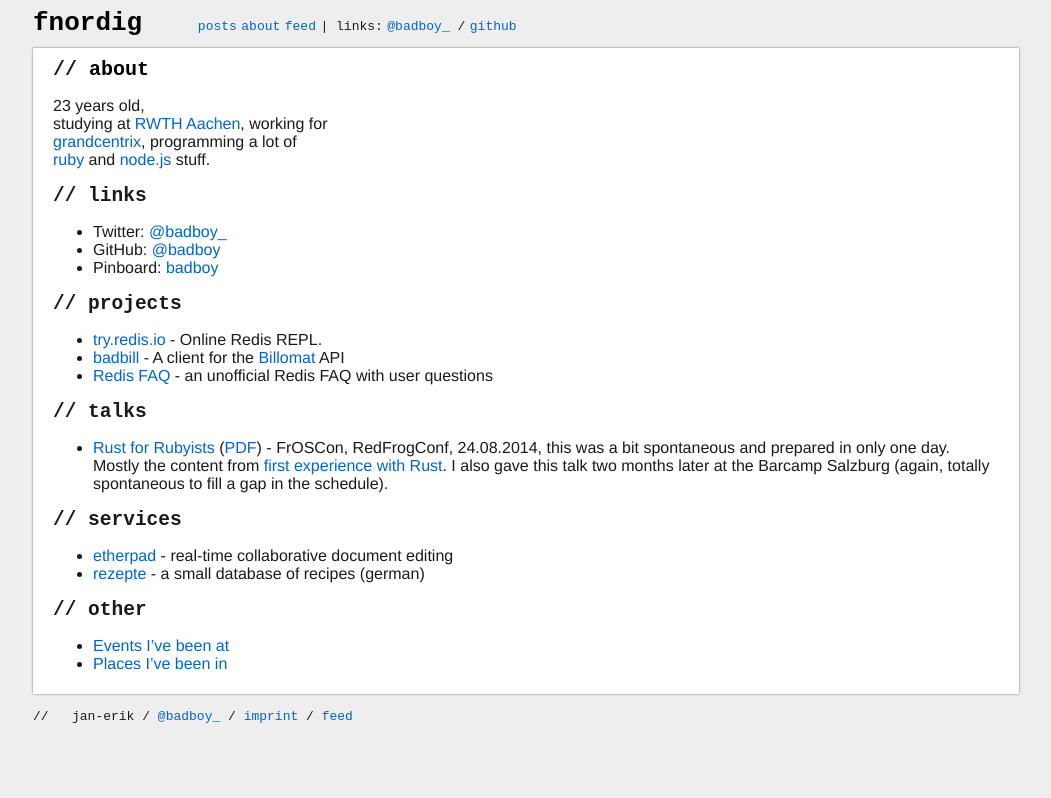
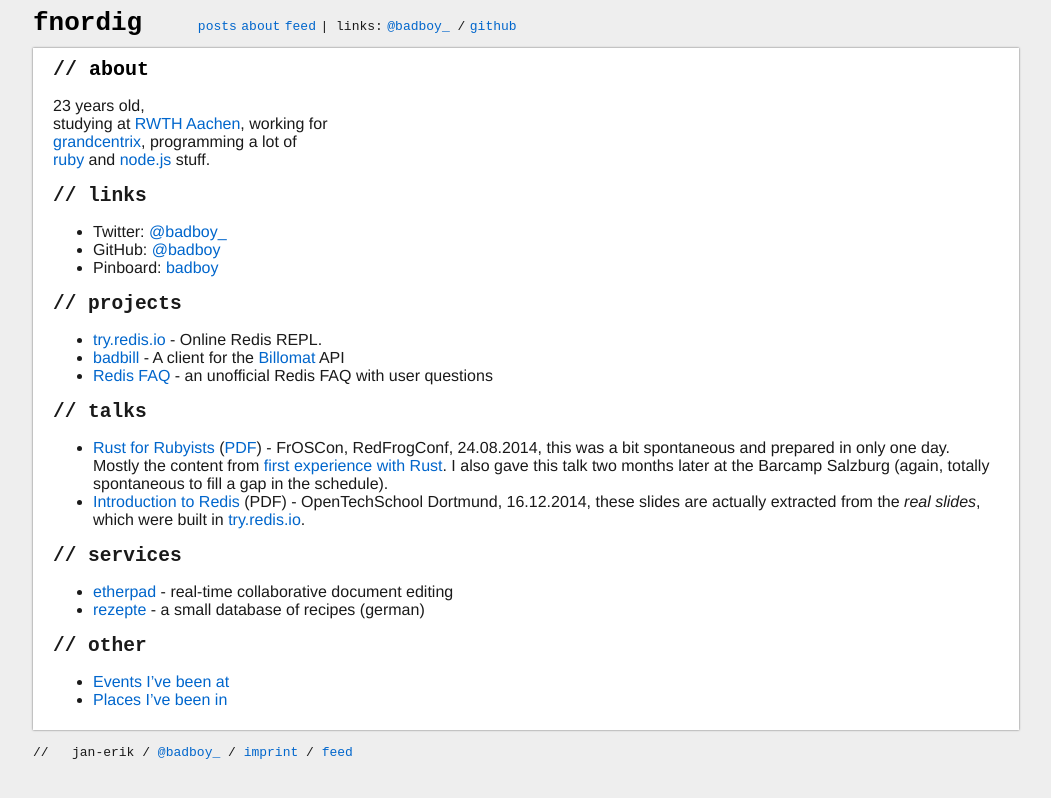
Before and after one commit to badboy/fnordig.de, a Jekyll site: the page built from about.markdown, in a window 1280 px wide. Shown: the top 798 px of the page, without its empty margins (114-1165 px from the left). Built offline with Jekyll 4.4.1, drawn with Linux system fonts in a browser that asks for light colours.

Commit message:
Link new talk

```diff
--- a/about.markdown
+++ b/about.markdown
@@ -22,7 +22,8 @@ studying at [RWTH Aachen](http://www.rwth-aachen.de/), working for
 
 ## // talks
 
-* [Rust for Rubyists](https://tmp.fnordig.de/talks/2014/froscon/rust-for-rubyists/) ([PDF](http://tmp.fnordig.de/talks/2014/froscon/rust-for-rubyists/froscon2014-redfrogconf-rust-for-rubyists.pdf)) - FrOSCon, RedFrogConf, 24.08.2014, this was a bit spontaneous and prepared in only one day. Mostly the content from [first experience with Rust](/2014/08/12/first-experience-with-rust/). I also gave this talk two months later at the Barcamp Salzburg (again, totally spontaneous to fill a gap in the schedule).
+* [Rust for Rubyists](https://fnordig.de/talks/2014/froscon/rust-for-rubyists/) ([PDF](https://fnordig.de/talks/2014/froscon/rust-for-rubyists/froscon2014-redfrogconf-rust-for-rubyists.pdf)) - FrOSCon, RedFrogConf, 24.08.2014, this was a bit spontaneous and prepared in only one day. Mostly the content from [first experience with Rust](/2014/08/12/first-experience-with-rust/). I also gave this talk two months later at the Barcamp Salzburg (again, totally spontaneous to fill a gap in the schedule).
+* [Introduction to Redis](http://fnordig.de/talks/2014/ots/redis-introduction-otsdo-2014-12-16.pdf) (PDF) - OpenTechSchool Dortmund, 16.12.2014, these slides are actually extracted from the _real slides_, which were built in [try.redis.io](http://try.redis.io).
 
 ## // services
 
```
